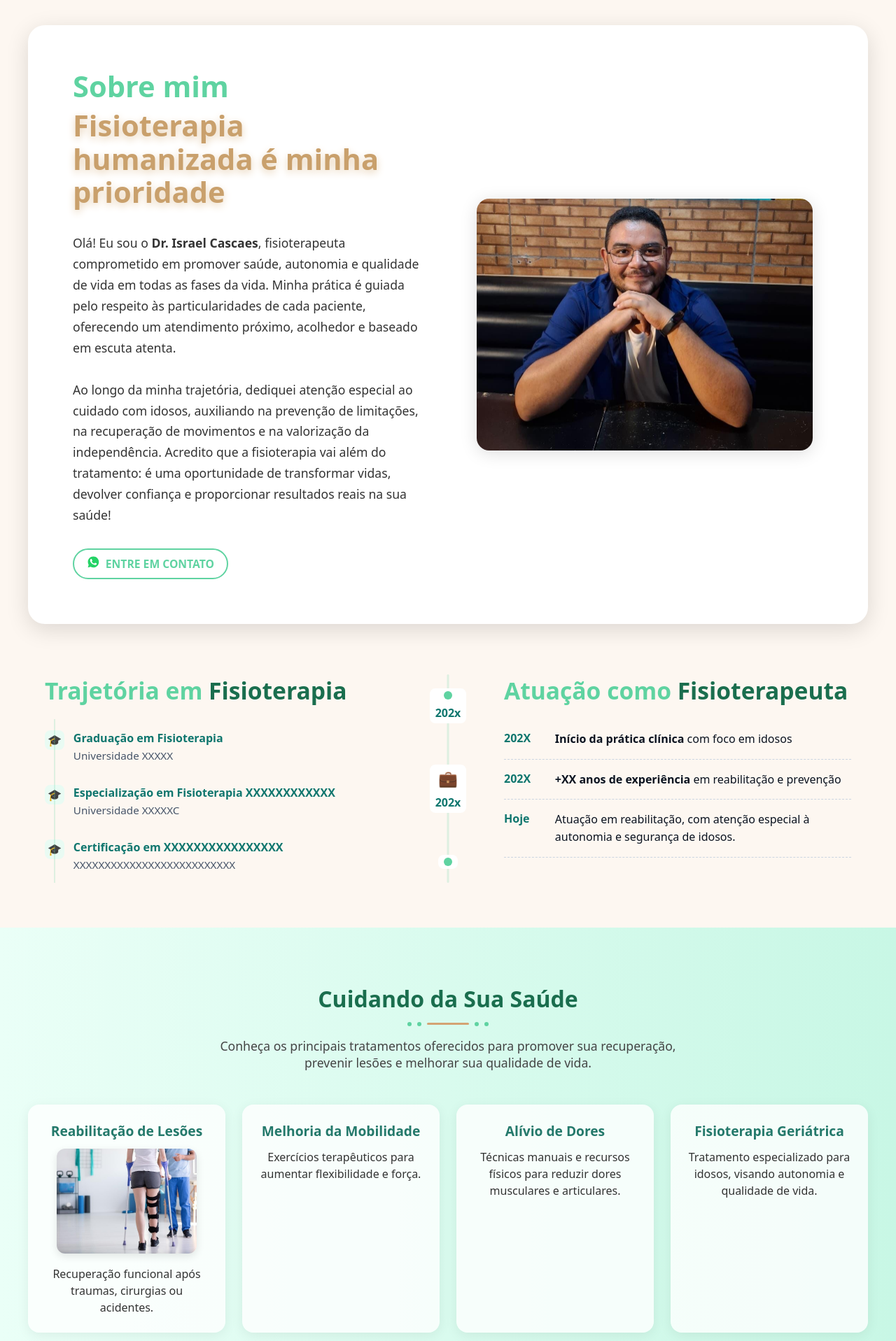
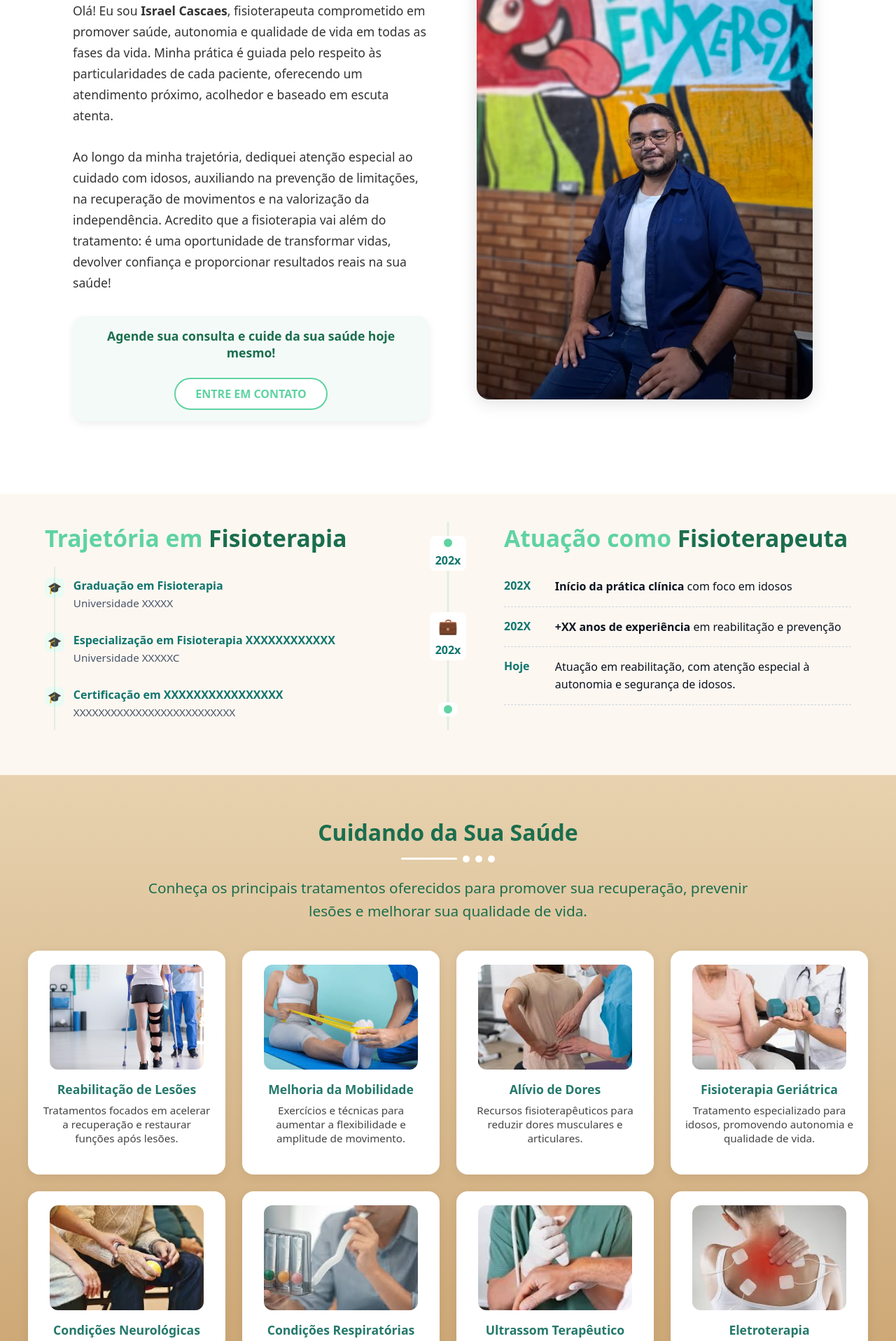
Before and after one commit to anasantos-dev/fisio-home-care, a React (Vite) app: page / in a window 1280 px wide. Shown: the part 880-2797 px from the top of the page at 70% size. Built offline with nearby package versions, Linux system fonts and the light colour scheme.

Commit message:
style: ajustar padding da seção Sobre Mim para reduzir altura vertical

```diff
--- a/src/pages/SobreMim.tsx
+++ b/src/pages/SobreMim.tsx
@@ -1,13 +1,12 @@
 import base from '../styles/inicio.module.css';   // <-- usa o mesmo CSS do Início para o HERO
 import styles from '../styles/sobre.module.css';  // <-- CSS só das seções novas
-import img from '../assets/Israel-fisio.jpeg';
+import img from '../assets/sobreMim.jpg';
 
 export function SobreMim() {
   return (
     <main className={base.mainBg}>
-      {/* HERO – exatamente o mesmo layout/estilo da página Início */}
-      <section className={base.heroSection}>
-        <div className={base.heroGradient}>
+      {/* HERO – agora com fundo branco apenas nesta seção */}
+      <section className={base.heroSectionSobre}>
         <div className={base.heroCard}>
           <div className={base.heroTextBox}>
             <h1 className={base.heroTitle}>
@@ -16,7 +15,7 @@ export function SobreMim() {
             </h1>
 
             <p className={base.heroDesc}>
-                Olá! Eu sou o <b>Dr. Israel Cascaes</b>, fisioterapeuta comprometido em promover saúde,
+              Olá! Eu sou  <b>Israel Cascaes</b>, fisioterapeuta comprometido em promover saúde,
               autonomia e qualidade de vida em todas as fases da vida. Minha prática é guiada pelo respeito
               às particularidades de cada paciente, oferecendo um atendimento próximo, acolhedor e baseado em escuta atenta.<br /><br />
               Ao longo da minha trajetória, dediquei atenção especial ao cuidado com idosos, auxiliando na
@@ -25,26 +24,30 @@ export function SobreMim() {
               devolver confiança e proporcionar resultados reais na sua saúde!
             </p>
 
-              <div className={base.heroActions}>
+            <div className={styles.ctaBox}>
+  <h3>Agende sua consulta e cuide da sua saúde hoje mesmo!</h3>
  <a
   href="https://wa.me/5511999999999"
   target="_blank"
   rel="noopener noreferrer"
   className={base.heroBtnSecondary}
-                  style={{ padding: '8px 18px', fontSize: '0.98rem' }}
 >
-                  <span className={base.heroBtnIcon}>
-                    <svg xmlns="http://www.w3.org/2000/svg" width="1.2em" height="1.2em" viewBox="0 0 24 24" fill="none"><path fill="#25D366" d="M12 2C6.477 2 2 6.477 2 12c0 1.85.504 3.59 1.38 5.08L2 22l5.09-1.36A9.953 9.953 0 0 0 12 22c5.523 0 10-4.477 10-10S17.523 2 12 2Z"/><path fill="#fff" d="M17.472 14.382c-.297-.149-1.758-.867-2.03-.967-.273-.099-.472-.148-.67.15-.198.297-.767.967-.94 1.166-.173.198-.347.223-.644.075-.297-.149-1.255-.463-2.39-1.475-.883-.788-1.48-1.761-1.653-2.059-.173-.297-.018-.458.13-.606.134-.133.298-.347.446-.52.149-.174.198-.298.298-.497.099-.198.05-.372-.025-.52-.075-.149-.669-1.612-.916-2.21-.242-.58-.487-.5-.669-.51-.173-.008-.372-.01-.57-.01-.198 0-.52.074-.792.372-.272.297-1.04 1.016-1.04 2.479 0 1.462 1.065 2.875 1.213 3.074.149.198 2.1 3.205 5.077 4.372.71.306 1.263.489 1.695.625.712.227 1.36.195 1.872.118.571-.085 1.758-.719 2.006-1.413.248-.694.248-1.288.173-1.413-.074-.124-.272-.198-.57-.347Z"/></svg>
-                  </span> ENTRE EM CONTATO
+  ENTRE EM CONTATO
 </a>
 </div>
+
           </div>
 
           <div className={base.heroImgBox}>
-              <img src={img} alt="Fisioterapeuta Dr. Israel Cascaes" className={base.heroImg} />
+  <img
+    src={img}
+    alt="Fisioterapeuta Dr. Israel Cascaes"
+    className={`${base.heroImg} ${styles.heroImgSobre}`}
+  />
 </div>
+
         </div>
-        </div>
+
       </section>
 
       {/* CURRÍCULO – timeline e experiência */}
@@ -123,8 +126,6 @@ export function SobreMim() {
           </div>
         </div>
       </section>
-
-
     </main>
   );
 }
--- a/src/pages/Tratamentos.tsx
+++ b/src/pages/Tratamentos.tsx
@@ -1,79 +1,82 @@
 import styles from "../styles/tratamentos.module.css";
+
+// importa imagens
 import reabilitacaoImg from "../assets/tratamentos/reabilitacao.jpeg";
-
+import mobilidadeImg from "../assets/tratamentos/mobilidade.jpg";
+import doresImg from "../assets/tratamentos/dores.jpg";
+import geriatricaImg from "../assets/tratamentos/geriatrica.jpg";
+import neurologicaImg from "../assets/tratamentos/neurologica.jpg";
+import respiratoriasImg from "../assets/tratamentos/respiratorias.jpg";
+import ultrassomImg from "../assets/tratamentos/ultrason.jpg";
+import eletroterapiaImg from "../assets/tratamentos/eletroterapia.jpg";
 
 export function Tratamentos() {
+  const cards = [
+    {
+      img: reabilitacaoImg,
+      titulo: "Reabilitação de Lesões",
+      desc: "Tratamentos focados em acelerar a recuperação e restaurar funções após lesões."
+    },
+    {
+      img: mobilidadeImg,
+      titulo: "Melhoria da Mobilidade",
+      desc: "Exercícios e técnicas para aumentar a flexibilidade e amplitude de movimento."
+    },
+    {
+      img: doresImg,
+      titulo: "Alívio de Dores",
+      desc: "Recursos fisioterapêuticos para reduzir dores musculares e articulares."
+    },
+    {
+      img: geriatricaImg,
+      titulo: "Fisioterapia Geriátrica",
+      desc: "Tratamento especializado para idosos, promovendo autonomia e qualidade de vida."
+    },
+    {
+      img: neurologicaImg,
+      titulo: "Condições Neurológicas",
+      desc: "Reabilitação para pacientes com sequelas neurológicas, como AVC ou Parkinson."
+    },
+    {
+      img: respiratoriasImg,
+      titulo: "Condições Respiratórias",
+      desc: "Técnicas para melhorar a respiração e fortalecer o sistema pulmonar."
+    },
+    {
+      img: ultrassomImg,
+      titulo: "Ultrassom Terapêutico",
+      desc: "Uso de ondas sonoras para acelerar recuperação, reduzir inflamações e regenerar tecidos."
+    },
+    {
+      img: eletroterapiaImg,
+      titulo: "Eletroterapia",
+      desc: "Técnicas com correntes elétricas para analgesia, fortalecimento e reabilitação muscular."
+    }
+  ];
+
   return (
     <section id="tratamentos" className={styles.tratamentosSection}>
       <h2 className={styles.title}>Cuidando da Sua Saúde</h2>
       <div className={styles.divider}>
-  <span className={styles.dot}></span>
-  <span className={styles.dot}></span>
-  <span className={styles.line}></span>
-  <span className={styles.dot}></span>
-  <span className={styles.dot}></span>
-</div>
+
+        <span className={styles.line}></span>
+        <span className={styles.dot}></span>
+        <span className={styles.dot}></span>
+        <span className={styles.dot}></span>
+
+      </div>
       <p className={styles.subtitle}>
-        Conheça os principais tratamentos oferecidos para promover sua
-        recuperação, prevenir lesões e melhorar sua qualidade de vida.
+        Conheça os principais tratamentos oferecidos para promover sua recuperação, prevenir lesões e melhorar sua qualidade de vida.
       </p>
 
       <div className={styles.cards}>
-        <div className={styles.card}>
-
-          <h3>Reabilitação de Lesões</h3>
-         <img
-            src={reabilitacaoImg}
-            alt="Reabilitação Personalizada"
-            className={styles.cardImg}
-          />
-
-          <p>Recuperação funcional após traumas, cirurgias ou acidentes.</p>
-        </div>
-
-        <div className={styles.card}>
-          <h3>Melhoria da Mobilidade</h3>
-          <p>Exercícios terapêuticos para aumentar flexibilidade e força.</p>
-        </div>
-
-        <div className={styles.card}>
-          <h3>Alívio de Dores</h3>
-          <p>Técnicas manuais e recursos físicos para reduzir dores musculares e articulares.</p>
-        </div>
-
-        <div className={`${styles.card} ${styles.destaque}`}>
-          <h3>Fisioterapia Geriátrica</h3>
-          <p>Tratamento especializado para idosos, visando autonomia e qualidade de vida.</p>
-        </div>
-
-        <div className={styles.card}>
-          <h3>Condições Neurológicas</h3>
-          <p>Reabilitação em casos de AVC, Parkinson e outras condições neurológicas.</p>
-        </div>
-
-        <div className={styles.card}>
-          <h3>Condições Respiratórias</h3>
-          <p>Técnicas de fisioterapia respiratória para melhora da capacidade pulmonar.</p>
-        </div>
-
-        {/* NOVOS CARDS */}
-        <div className={styles.card}>
-          <h3>Ultrassom Terapêutico</h3>
-          <p>
-            Uso de ondas sonoras para acelerar a recuperação de lesões, reduzir
-            inflamações e melhorar a circulação. Indicado para tendinites,
-            entorses, lesões musculares e fascite plantar.
-          </p>
-        </div>
-
-        <div className={styles.card}>
-          <h3>Eletroterapia</h3>
-          <p>
-            Correntes elétricas de baixa intensidade aplicadas para alívio da
-            dor, redução da inflamação, melhora da circulação e fortalecimento
-            muscular na reabilitação.
-          </p>
-        </div>
+        {cards.map((card, index) => (
+          <div key={index} className={styles.card}>
+            <img src={card.img} alt={card.titulo} className={styles.cardImg} />
+            <h3>{card.titulo}</h3>
+            <p>{card.desc}</p>
+          </div>
+        ))}
       </div>
     </section>
   );
--- a/src/styles/header.module.css
+++ b/src/styles/header.module.css
@@ -20,7 +20,7 @@
 }
 
 .logo h1 {
-  font-size: 1.4rem;
+  font-size: 1.9rem;
   margin: 0;
   color: #5ca847; /* Dr. Israel Cascas */
   font-weight: 700;
--- a/src/styles/inicio.module.css
+++ b/src/styles/inicio.module.css
@@ -1,24 +1,42 @@
 /* ---------- Início ---------- */
 .mainBg {
-  min-height: 100vh;
-  background: #fdf7f1;
+
+  background: #fdf7f1; /* bege */
   display: flex;
   flex-direction: column;
 }
 
+.heroSection {
+  padding-bottom: 40px;  /* diminui a folga do fim da seção */
+}
+
+/* Hero do Início (fundo bege) */
+.heroSectionInicio {
+  background: #fdf7f1;
+  width: 100%;
+  padding: 80px 0;
+}
+
+/* Hero do Sobre Mim (fundo branco) */
+.heroSectionSobre {
+  background: #fff;
+  width: 100%;
+  padding: 40px 0;
+}
+
+/* Container principal */
 .heroCard {
   display: flex;
   flex-direction: row;
   align-items: center;
   justify-content: space-between;
-  background: #fff;
-  box-shadow: 0 8px 32px #0002;
+  box-shadow: none;
   padding: 4rem 5%;
   width: 100%;
   max-width: 1200px; /* limite centralizado */
-  margin: 2rem auto;
+  margin: 0 auto;
   gap: 5%;
-  border-radius: 24px;
+  border-radius: 0;
 }
 
 .heroTextBox {
@@ -31,15 +49,17 @@
 }
 
 .heroTitle {
-  font-size: 2.6rem;
+  font-size: 2.1rem;
   font-weight: 800;
   color: #1a6e4e;
   margin-bottom: 18px;
   line-height: 1.15;
+  border-left: 4px solid #5fd3a1; /* barra verde à esquerda */
+  padding-left: 12px;
 }
 
 .heroTitleGreen {
-  color: #5fd3a1;
+  color: #1a6e4e;
   display: block;
 }
 
@@ -47,8 +67,8 @@
   color: #c9a06c;
   display: block;
   font-weight: 700;
-  text-shadow: 0 4px 12px #e8d3b7;
-  margin-top: 8px;
+  margin-top: 6px;
+  font-size: 1.7rem;
 }
 
 .heroDesc {
@@ -65,37 +85,18 @@
   margin-top: 2rem;
 }
 
-.heroBtnPrimary {
-  background: linear-gradient(90deg, #2ecc71 0%, #3498db 100%);
-  color: #fff;
-  font-weight: 700;
-  padding: 12px 32px;
-  border-radius: 32px;
-  text-decoration: none;
-  font-size: 1.1rem;
-  box-shadow: 0 2px 8px #0001;
-  display: flex;
-  align-items: center;
-  gap: 0.5rem;
-  transition: background 0.2s, box-shadow 0.2s;
-}
-.heroBtnPrimary:hover {
-  background: linear-gradient(90deg, #3498db 0%, #2ecc71 100%);
-  box-shadow: 0 4px 16px #0002;
-}
-
 .heroBtnSecondary {
   background: #fff;
   color: #5fd3a1;
   font-weight: 700;
-  padding: 10px 24px;
+  padding: 10px 28px;   /* mesmo padding do botão da Home */
   border-radius: 32px;
   text-decoration: none;
   font-size: 1rem;
   border: 2px solid #5fd3a1;
-  display: flex;
+  display: inline-flex;      /* só ocupa o espaço do texto */
   align-items: center;
-  gap: 0.5rem;
+  justify-content: center;
   transition: background 0.2s, color 0.2s;
 }
 .heroBtnSecondary:hover {
@@ -112,7 +113,7 @@
 
 .heroImg {
   width: 100%;
-  max-width: 30rem; /* fluido */
+  max-width: 30rem;
   height: auto;
   border-radius: 18px;
   box-shadow: 0 4px 24px #0002;
--- a/src/styles/sobre.module.css
+++ b/src/styles/sobre.module.css
@@ -138,3 +138,57 @@
   .curriculoWrap { grid-template-columns: 1fr; gap: 2rem; margin: 2rem auto; }
   .cards { grid-template-columns: 1fr; }
 }
+
+.ctaBox {
+  background: #f4faf8; /* verde clarinho que harmoniza com o site */
+  border-radius: 16px;
+  padding: 1rem;
+  text-align: center;
+  margin-top: 2rem;
+  box-shadow: 0 4px 12px #0001;
+}
+
+.ctaBox h3 {
+  font-size: 1.1rem;
+  font-weight: 700;
+  color: #1a6e4e;
+  margin-bottom: 1.5rem;
+}
+
+.ctaButton {
+  display: inline-block;
+  background: #1a1a1a;
+  color: #fff;
+  padding: 12px 32px;
+  border-radius: 32px;
+  font-size: 1.05rem;
+  font-weight: 600;
+  text-decoration: none;
+  transition: transform 0.2s, box-shadow 0.2s;
+}
+
+.ctaButton:hover {
+  transform: scale(1.05);
+  box-shadow: 0 4px 16px #0003;
+}
+
+.heroBtnSecondary {
+  padding: 10px 24px !important;
+  font-size: 1rem !important;
+  font-weight: 700;
+  border: 2px solid #5fd3a1;
+  color: #5fd3a1;
+  background: #fff;
+  border-radius: 32px;
+  transition: background 0.2s, color 0.2s;
+}
+
+.heroBtnSecondary:hover {
+  background: #5fd3a1;
+  color: #fff;
+}
+
+.heroImgSobre {
+  height: 680px;     /* altura maior só no Sobre Mim */
+  object-fit: cover; /* mantém a proporção */
+}
--- a/src/styles/tratamentos.module.css
+++ b/src/styles/tratamentos.module.css
@@ -1,95 +1,93 @@
 .tratamentosSection {
-  padding: 80px 20px;
-  background: linear-gradient(90deg, #eafff7 0%, #c8f7e5 100%);
+  padding: 60px 20px;
   text-align: center;
+  background: linear-gradient(to bottom, #e7d2af 0%, #c9a06c 100%);
 }
 
-.title {
+.title {/* Cuidando da Sua Saúde */
   font-size: 2rem;
   font-weight: 800;
   color: #1a6e4e;
   margin-bottom: 12px;
 }
 
-.subtitle {
-  font-size: 1.1rem;
-  color: #444;
-  margin-bottom: 48px;
-  max-width: 720px;
-  margin-left: auto;
-  margin-right: auto;
+.subtitle {/* Conheça os principais..... */
+  font-size: 1.3rem;
+  color:  #1a6e4e;
+  margin: 0 auto 40px;
+  max-width: 900px;   /* largura máxima para melhor leitura */
+  line-height: 1.6;
 }
 
 .cards {
   display: grid;
-  grid-template-columns: repeat(auto-fit, minmax(240px, 1fr));
+  grid-template-columns: repeat(auto-fit, minmax(260px, 1fr));
   gap: 24px;
   max-width: 1200px;
   margin: 0 auto;
 }
 
 .card {
-  background: #ffffffcc;
+  background: #fff;
   border-radius: 16px;
-  padding: 24px;
-  box-shadow: 0 4px 18px #0001;
-  transition: transform 0.2s ease, box-shadow 0.2s ease;
+  padding: 20px;
+  box-shadow: 0 4px 16px #0001;
+  display: flex;
+  flex-direction: column;
+  align-items: center;
+  text-align: center;
+  min-height: 320px; /* altura mínima para alinhamento */
+  transition: transform 0.25s ease, box-shadow 0.25s ease;
 }
 
 .card:hover {
-  transform: translateY(-6px);
-  box-shadow: 0 6px 24px #0002;
+  transform: translateY(-6px); /* leve efeito flutuar */
+  box-shadow: 0 8px 24px #0003;
+}
+
+.cardImg {
+  width: 100%;
+  max-width: 220px;
+  height: 150px;
+  object-fit: cover;
+  border-radius: 12px;
+  margin-bottom: 16px;
+  transition: transform 0.3s ease;
+}
+
+.card:hover .cardImg {
+  transform: scale(1.05); /* zoom leve na imagem */
 }
 
 .card h3 {
   color: #24796b;
-  margin-bottom: 12px;
-  font-size: 1.2rem;
+  margin-bottom: 8px;
+  font-size: 1.1rem;
 }
 
 .card p {
-  font-size: 1rem;
-  color: #333;
-  line-height: 1.5;
-}
-
-.title {
-  font-size: 2rem;
-  text-align: center;
-  color: #1a6e4e;
-  margin-bottom: 12px;
-  font-weight: 800;
-  position: relative;
+  font-size: 0.95rem;
+  color: #444;
 }
 
 .divider {
   display: flex;
+  align-items: center;
   justify-content: center;
-  align-items: center;
+  margin: 12px 0 20px;
   gap: 8px;
-  margin: 0 auto 16px auto;
 }
 
 .dot {
-  width: 6px;
-  height: 6px;
-  background-color: #5fd3a1; /* verde saúde */
+  width: 10px;
+  height: 10px;
+  background-color: #fff; /* dots brancos */
   border-radius: 50%;
 }
 
 .line {
-  width: 60px;
+  width: 80px;
   height: 3px;
-  background-color: #d4a373;
+  background-color: #fff; /* linha branca mais grossa */
   border-radius: 2px;
 }
-
-.cardImg {/* Reabilitação de Lesões-imagem */
-  width: 100%;
-  max-width: 200px;
-  height: auto;
-  border-radius: 12px;
-  margin-bottom: 12px;
-  object-fit: cover;
-  box-shadow: 0 4px 12px rgba(0,0,0,0.1);
-}
```
Also changed, not shown: src/assets/sobreMim.jpg (added). Lines whose indentation alone changed are shown as unchanged.
